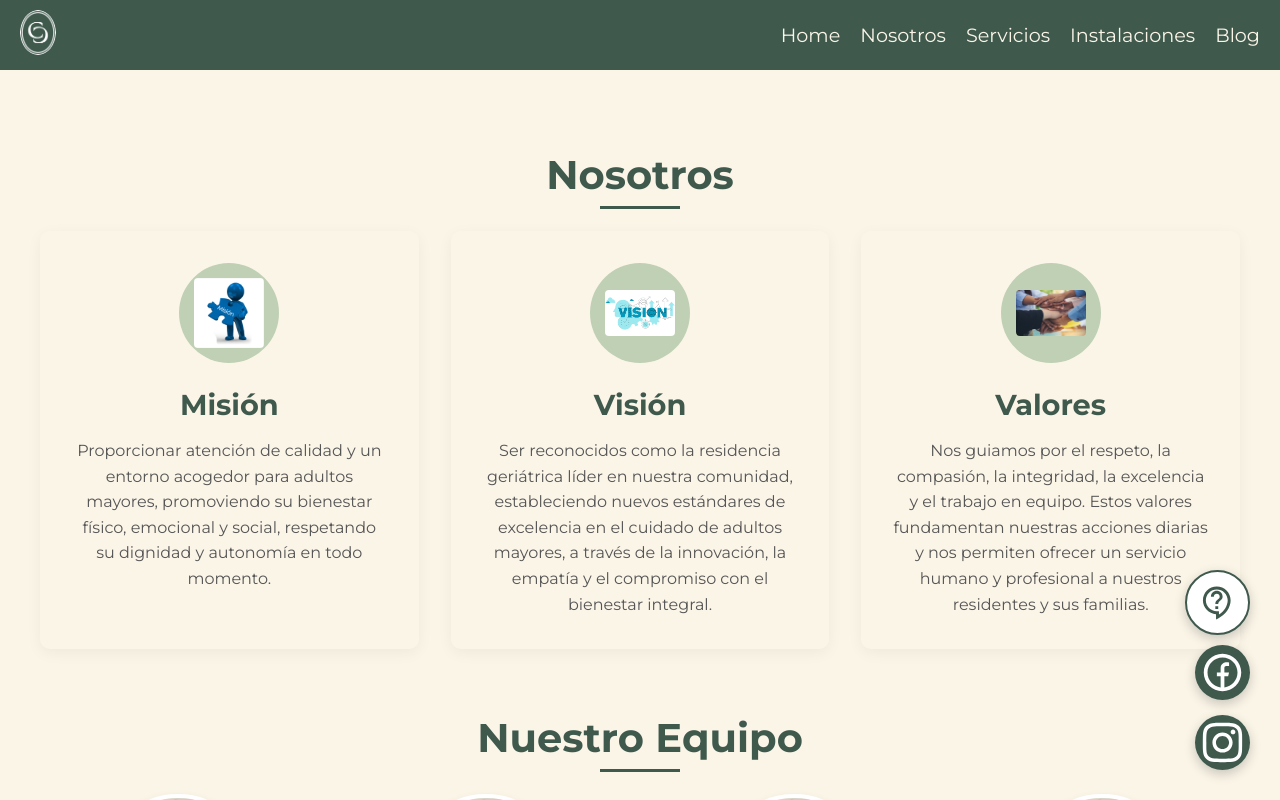
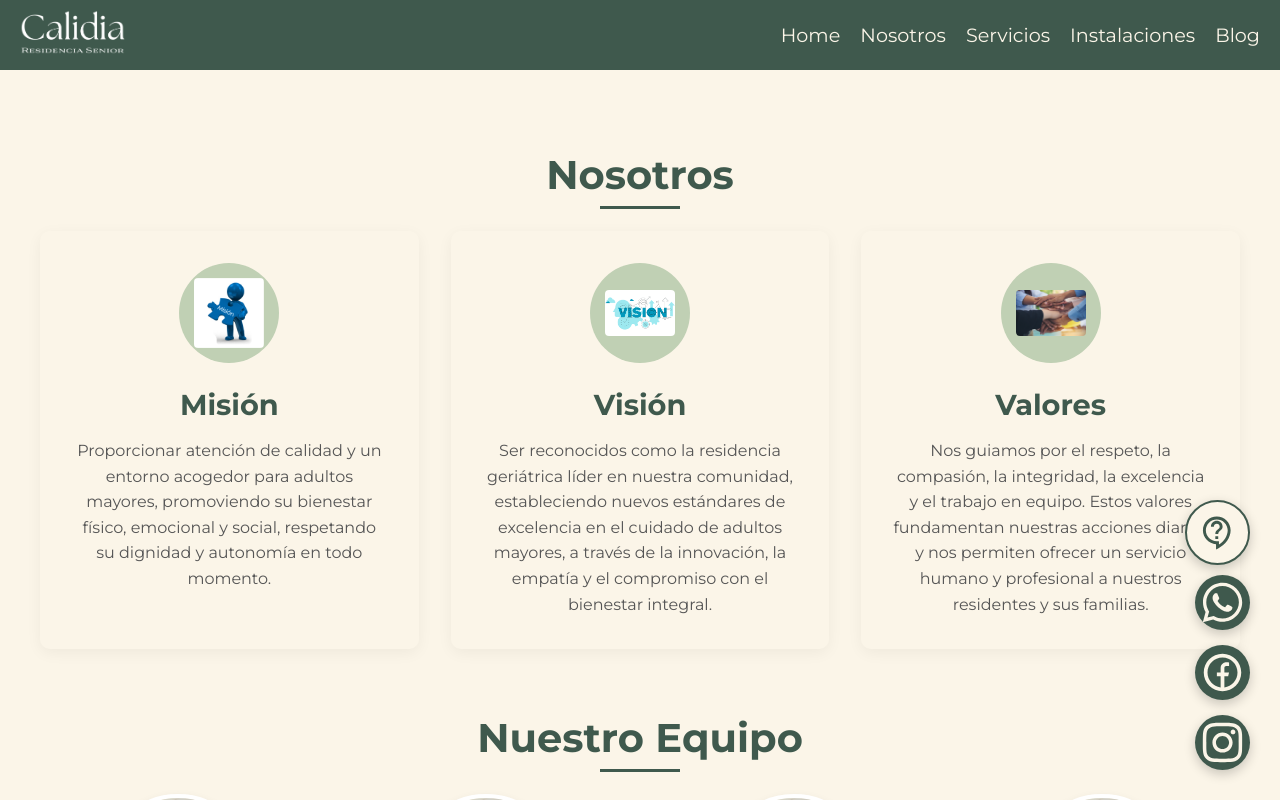
Before and after one commit to fabrivalseg/geriatrico, a Next.js app: page /nosotros in a window 1280 px wide. Both pictures are taken after a click on the element 1217 px from the left and 737 px from the top of the page. Shown: the top 800 px of the page. Built offline with nearby package versions, Linux system fonts and the light colour scheme.

Commit message:
agregando cambios del meet

```diff
--- a/src/app/_header/Header.jsx
+++ b/src/app/_header/Header.jsx
@@ -25,7 +25,7 @@ export default function Header() {
                 <div className={style.imagenContainer}>
                     <img
                         className={style.imagenHeader}
-                        src="/imagenes/logo/calidia_logo.png"
+                        src="/imagenes/logo/calidia_name_blanco.png"
                         alt="Logo"
                         width={0}
                         height={0}
--- a/src/app/_header/header.module.css
+++ b/src/app/_header/header.module.css
@@ -25,7 +25,6 @@
 .imagenHeader {
     width: auto;
     height: 90%;
-    border-radius: 50%;
 }
 
 
--- a/src/app/flotante.jsx/Flotante.jsx
+++ b/src/app/flotante.jsx/Flotante.jsx
@@ -1,6 +1,6 @@
 "use client"
 import styles from "./flotante.module.css";
-import { FaInstagram } from "react-icons/fa";
+import { FaInstagram, FaWhatsapp } from "react-icons/fa";
 import { MdOutlineContactSupport } from "react-icons/md";
 import { motion, AnimatePresence } from "framer-motion";
 import { useState } from "react";
@@ -38,6 +38,16 @@ export default function Flotante() {
                             whileHover={{ scale: 1.1 }}
                             whileTap={{ scale: 0.95 }}
                         >
+                            <FaWhatsapp className={styles.iconoFlotante} />
+                        </motion.a>
+                        <motion.a
+                            href="https://wa.me/3517169604"
+                            target="_blank"
+                            rel="noopener noreferrer"
+                            className={styles.iconoLink}
+                            whileHover={{ scale: 1.1 }}
+                            whileTap={{ scale: 0.95 }}
+                        >
                             <RiFacebookCircleLine className={styles.iconoFlotante} />
                         </motion.a>
 
--- a/src/app/flotante.jsx/flotante.module.css
+++ b/src/app/flotante.jsx/flotante.module.css
@@ -14,7 +14,7 @@
   .flotanteBtn {
     width: 65px;
     height: 65px;
-    background-color: white;
+    background-color: rgb(251, 245, 232);
     border: 2px solid rgb(63, 89, 77);
     border-radius: 50%;
     display: flex;
@@ -36,7 +36,7 @@
   }
 
   .flotanteBtn:hover .iconoPrincipal {
-    color: white;
+    color: rgb(251, 245, 232);
   }
 
 
@@ -49,7 +49,7 @@
 
   .iconoFlotante {
     font-size: 45px;
-    color: white;
+    color: rgb(251, 245, 232);;
   }
 
   .iconoLink {
@@ -66,7 +66,7 @@
   }
 
   .iconoLink:hover {
-    background-color: white;
+    background-color: rgb(251, 245, 232);;
     border: 2px solid rgb(63, 89, 77);
   }
 
```
Also changed, not shown: public/imagenes/logo/calidia_name_blanco.png (added).
